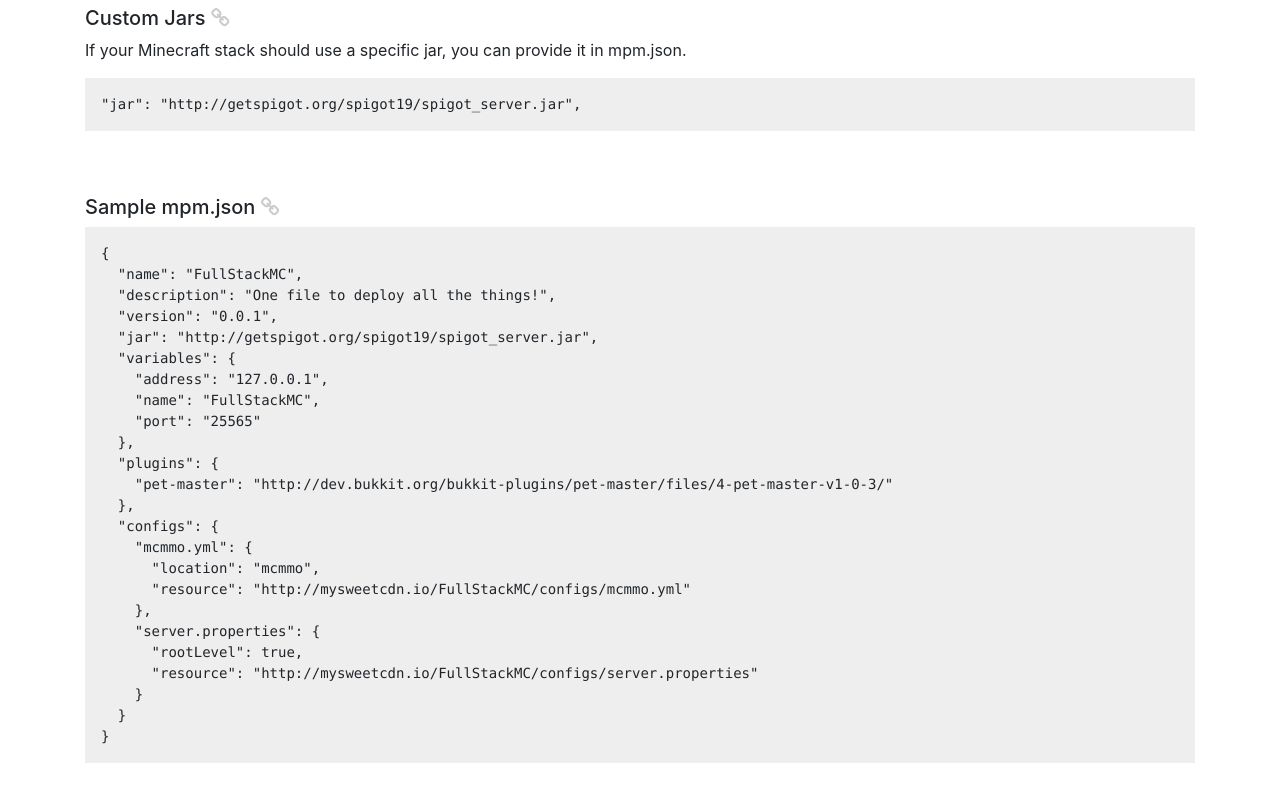
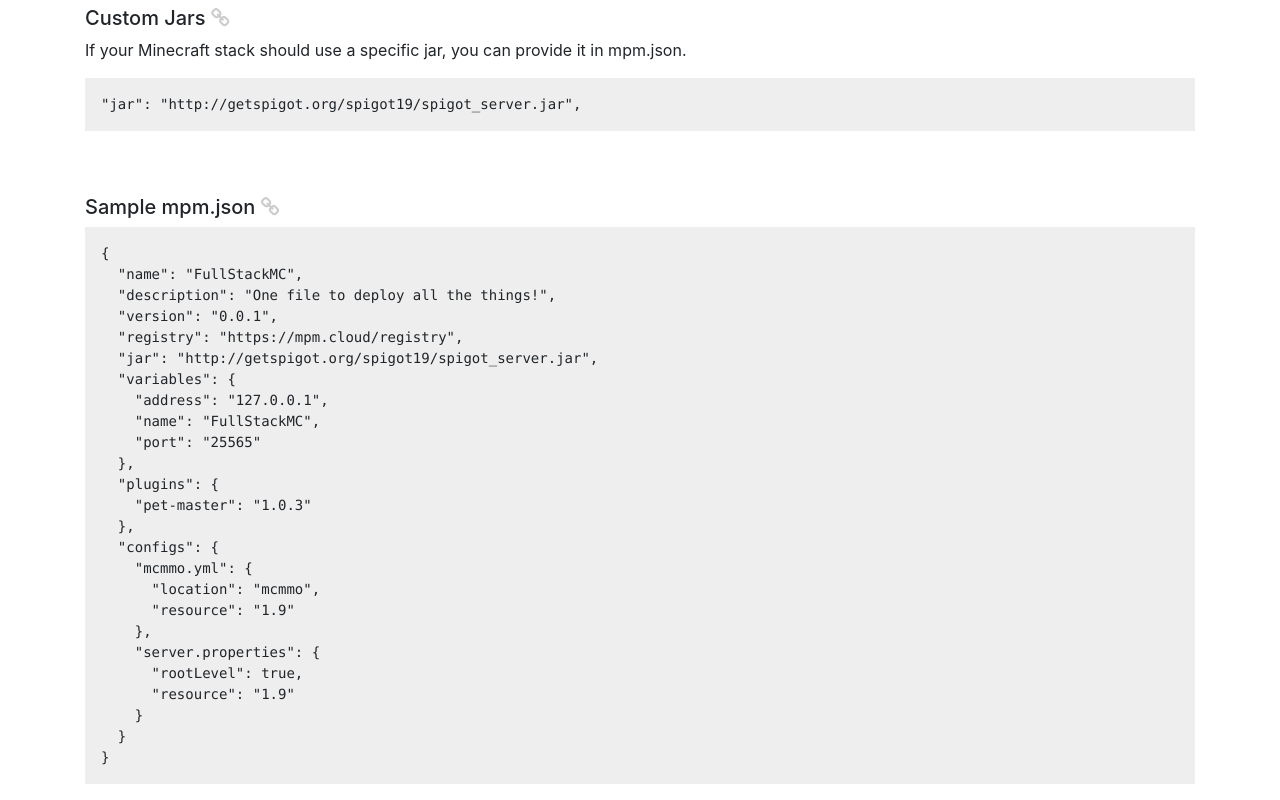
Before and after one commit to InfamousVague/minecraft-package-manager, a plain HTML site: page index.html in a window 1280 px wide. Shown: the part 3386-4186 px from the top of the page. Before the commit the page ends 4165 px from the top, so only its background shows below. Drawn offline with nearby package versions, Linux system fonts and the light colour scheme.

```diff
--- a/index.html
+++ b/index.html
@@ -165,6 +165,7 @@
   "name": "FullStackMC",
   "description": "One file to deploy all the things!",
   "version": "0.0.1",
+  "registry": "https://mpm.cloud/registry",
   "jar": "http://getspigot.org/spigot19/spigot_server.jar",
   "variables": {
     "address": "127.0.0.1",
@@ -172,16 +173,16 @@
     "port": "25565"
   },
   "plugins": {
-    "pet-master": "http://dev.bukkit.org/bukkit-plugins/pet-master/files/4-pet-master-v1-0-3/"
+    "pet-master": "1.0.3"
   },
   "configs": {
     "mcmmo.yml": {
       "location": "mcmmo",
-      "resource": "http://mysweetcdn.io/FullStackMC/configs/mcmmo.yml"
+      "resource": "1.9"
     },
     "server.properties": {
       "rootLevel": true,
-      "resource": "http://mysweetcdn.io/FullStackMC/configs/server.properties"
+      "resource": "1.9"
     }
   }
 }
```
